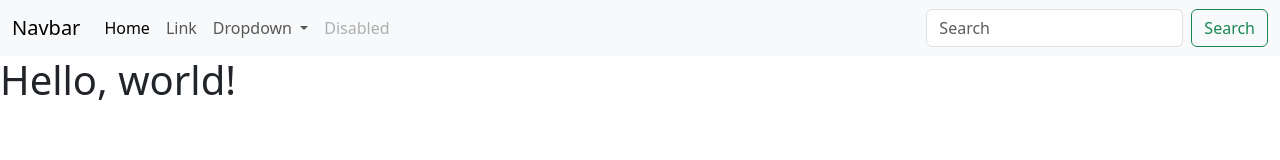
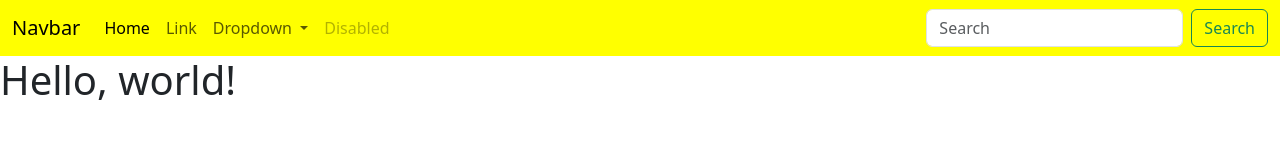
Before and after one commit to GustavoPaladini/bootstrap-teste, a plain HTML site: page index.html in a window 1280 px wide. Drawn offline with nearby package versions, Linux system fonts and the light colour scheme.

Commit message:
muda cor navbar

```diff
--- a/index.html
+++ b/index.html
@@ -7,10 +7,11 @@
     <title>Bootstrap demo</title>
     <link href="https://cdn.jsdelivr.net/npm/bootstrap@5.3.3/dist/css/bootstrap.min.css" rel="stylesheet"
         integrity="sha384-QWTKZyjpPEjISv5WaRU9OFeRpok6YctnYmDr5pNlyT2bRjXh0JMhjY6hW+ALEwIH" crossorigin="anonymous">
+    <link rel="stylesheet" href="style.css">
 </head>
 
 <body>
-    <nav class="navbar navbar-expand-lg bg-body-tertiary">
+    <nav class="navbar navbar-expand-lg bg-body-tertiary navbar-yellow">
         <div class="container-fluid">
             <a class="navbar-brand" href="#">Navbar</a>
             <button class="navbar-toggler" type="button" data-bs-toggle="collapse"
--- /dev/null
+++ b/style.css
@@ -0,0 +1,5 @@
+.navbar-yellow {
+    background-color: yellow !important;
+    border: none !important;
+    border-width:0!important;
+}
```
